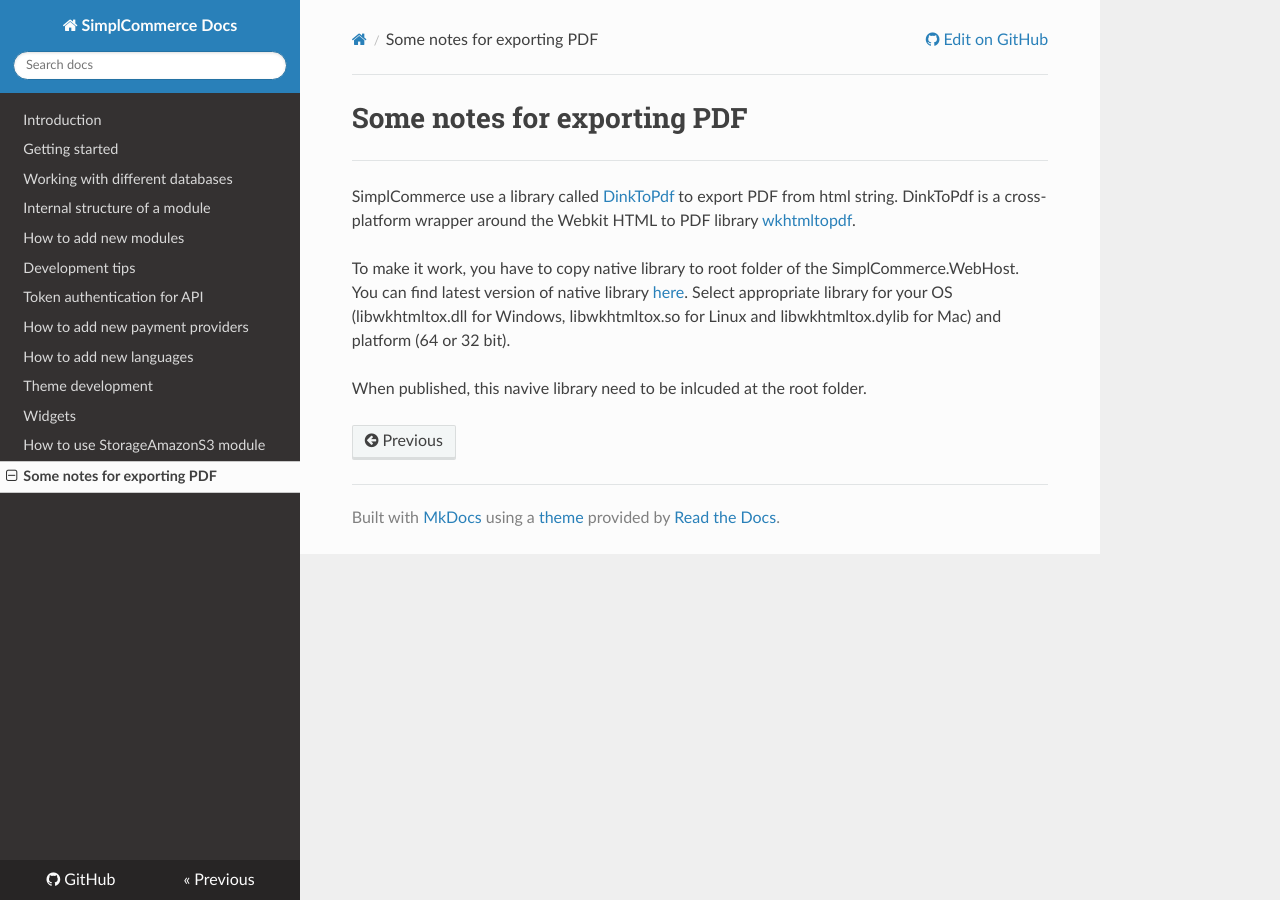
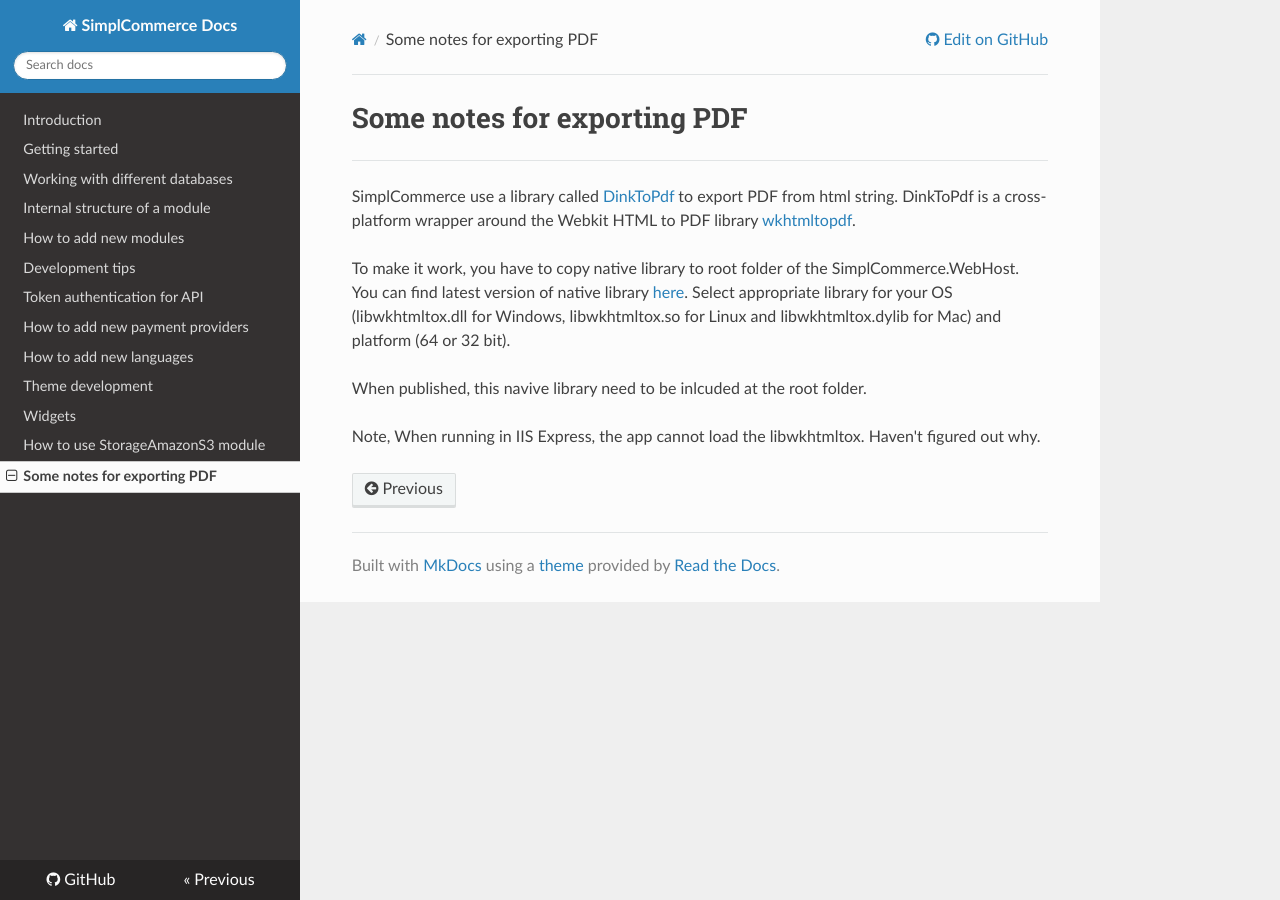
Before and after one commit to simplcommerce/docs, an MkDocs documentation site: the page built from docs/notes-for-export-pdf.md, in a window 1280 px wide. Built offline with MkDocs 1.6.1, drawn with Linux system fonts in a browser that asks for light colours; nearby versions of some CDN libraries; old or Windows-style settings are respelled for this version of MkDocs.

Commit message:
Update notes-for-export-pdf.md
export pdf: add note for iis express

```diff
--- a/docs/notes-for-export-pdf.md
+++ b/docs/notes-for-export-pdf.md
@@ -8,3 +8,5 @@
 To make it work, you have to copy native library to root folder of the SimplCommerce.WebHost. You can find latest version of native library [here](https://github.com/rdvojmoc/DinkToPdf/tree/v1.0.8/v0.12.4). Select appropriate library for your OS (libwkhtmltox.dll for Windows, libwkhtmltox.so for Linux and libwkhtmltox.dylib for Mac) and platform (64 or 32 bit).
 
 When published, this navive library need to be inlcuded at the root folder.
+
+Note, When running in IIS Express, the app cannot load the libwkhtmltox. Haven't figured out why.
```
